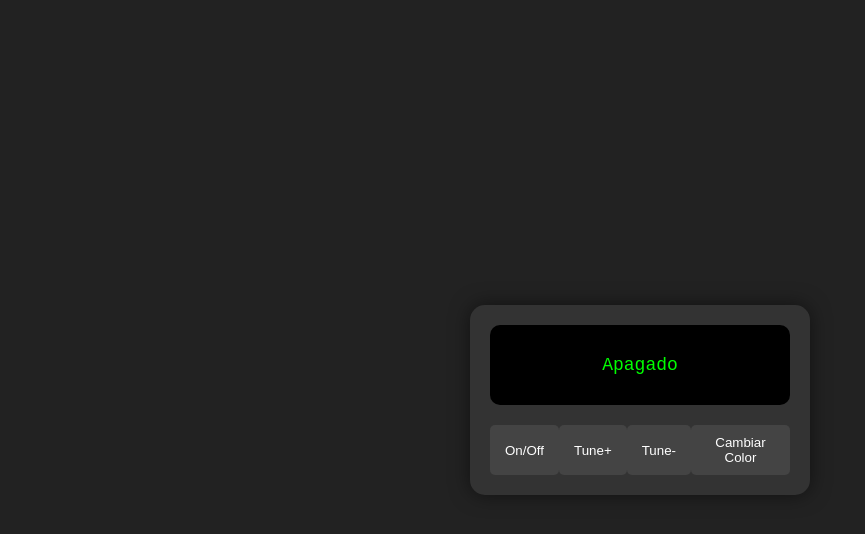
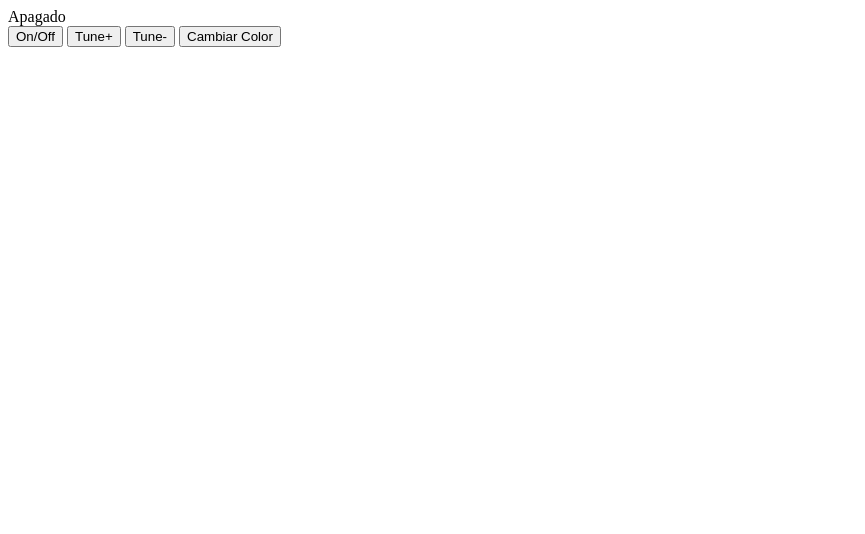
Before and after one commit to Carpeplurimum/radio, a plain HTML site: page index.html in a window 1280 px wide. Shown: the whole page, without its empty margins (0-865 px from the left). Drawn offline with Linux system fonts and the light colour scheme.

Commit message:
Update styles.css

```diff
--- a/styles.css
+++ b/styles.css
@@ -1,54 +1,51 @@
-body {
-    font-family: Arial, sans-serif;
-    background-color: #222;
-    color: #fff;
-    display: flex;
-    justify-content: center;
-    align-items: center;
-    height: 100vh;
-    margin: 0;
+const rdsDisplay = document.getElementById('rds-display');
+const stationInfo = document.getElementById('station-info');
+const powerBtn = document.getElementById('power-btn');
+const tuneUpBtn = document.getElementById('tune-up-btn');
+const tuneDownBtn = document.getElementById('tune-down-btn');
+const colorBtn = document.getElementById('color-btn');
+
+const stations = [
+    { frequency: '98.5', name: 'Estación 1' },
+    { frequency: '101.2', name: 'Estación 2' },
+    { frequency: '104.7', name: 'Estación 3' },
+    { frequency: '107.3', name: 'Estación 4' }
+];
+
+let currentStationIndex = 0;
+let isPoweredOn = false;
+
+function updateRDS() {
+    if (isPoweredOn) {
+        stationInfo.textContent = `FM ${stations[currentStationIndex].frequency} - ${stations[currentStationIndex].name}`;
+    } else {
+        stationInfo.textContent = 'Apagado';
+    }
 }
 
-.radio-container {
-    background-color: #333;
-    border-radius: 15px;
-    padding: 20px;
-    width: 300px;
-    box-shadow: 0 0 20px rgba(0, 0, 0, 0.5);
-}
+powerBtn.addEventListener('click', () => {
+    isPoweredOn = !isPoweredOn;
+    updateRDS();
+});
 
-.rds-display {
-    background-color: #000;
-    color: #0f0;
-    font-family: 'Courier New', monospace;
-    padding: 10px;
-    border-radius: 10px;
-    text-align: center;
-    margin-bottom: 20px;
-    height: 60px;
-    display: flex;
-    align-items: center;
-    justify-content: center;
-}
+tuneUpBtn.addEventListener('click', () => {
+    if (isPoweredOn) {
+        currentStationIndex = (currentStationIndex + 1) % stations.length;
+        updateRDS();
+    }
+});
 
-#station-info {
-    font-size: 18px;
-}
+tuneDownBtn.addEventListener('click', () => {
+    if (isPoweredOn) {
+        currentStationIndex = (currentStationIndex - 1 + stations.length) % stations.length;
+        updateRDS();
+    }
+});
 
-.controls {
-    display: flex;
-    justify-content: space-between;
-}
+colorBtn.addEventListener('click', () => {
+    const colors = ['#0f0', '#00f', '#f00', '#ff0', '#0ff', '#f0f'];
+    const randomColor = colors[Math.floor(Math.random() * colors.length)];
+    rdsDisplay.style.color = randomColor;
+});
 
-.controls button {
-    background-color: #444;
-    color: #fff;
-    border: none;
-    padding: 10px 15px;
-    border-radius: 5px;
-    cursor: pointer;
-}
-
-.controls button:hover {
-    background-color: #555;
-}
+updateRDS();
```
